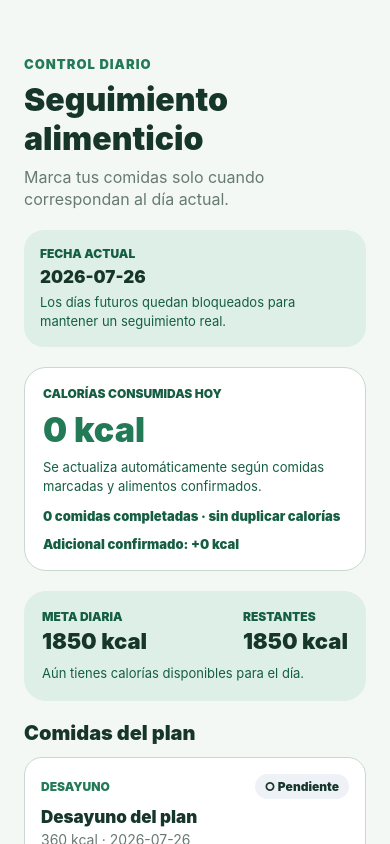
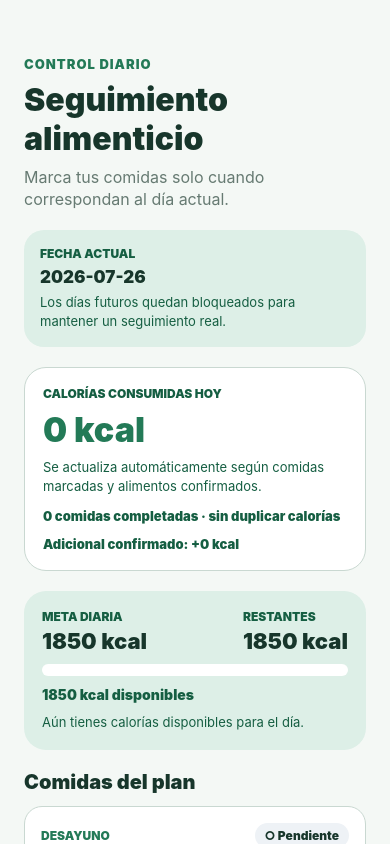
Before and after one commit to ravivanco/ProyectoInterculturalidad-G3, a React Native app in the folder movil/: screen /DailyTracking in a window 390 px wide. Built offline with nearby package versions, Linux system fonts and the light colour scheme; no server answers.

Commit message:
feat(movil): visualizar calorias restantes

```diff
--- a/movil/src/screens/tracking/DailyTrackingScreen.tsx
+++ b/movil/src/screens/tracking/DailyTrackingScreen.tsx
@@ -51,6 +51,7 @@ export function DailyTrackingScreen({ navigation }: NativeStackScreenProps<RootS
     [summary?.additionalFoods],
   );
   const remainingCalories = (summary?.calorieGoal ?? 0) - consumedCalories;
+  const calorieProgress = summary?.calorieGoal ? Math.min(consumedCalories / summary.calorieGoal, 1) : 0;
   const progress = useMemo(() => {
     const records = summary?.weightHistory ?? [];
     const last = records.at(-1);
@@ -170,6 +171,12 @@ export function DailyTrackingScreen({ navigation }: NativeStackScreenProps<RootS
             <Text style={[styles.balanceValue, remainingCalories < 0 ? styles.balanceDangerText : undefined]}>{remainingCalories} kcal</Text>
           </View>
         </View>
+        <View style={styles.remainingTrack}>
+          <View style={[styles.remainingFill, remainingCalories < 0 ? styles.remainingFillDanger : undefined, { width: `${calorieProgress * 100}%` }]} />
+        </View>
+        <Text style={[styles.remainingLabel, remainingCalories < 0 ? styles.balanceDangerText : undefined]}>
+          {remainingCalories < 0 ? `Exceso de ${Math.abs(remainingCalories)} kcal` : `${remainingCalories} kcal disponibles`}
+        </Text>
         <Text style={styles.infoHint}>{remainingCalories < 0 ? 'Superaste tu objetivo diario. Revisa tus registros adicionales.' : 'Aún tienes calorías disponibles para el día.'}</Text>
       </View>
 
@@ -361,6 +368,10 @@ const styles = StyleSheet.create({
   progressUp: { color: colors.danger },
   progressValue: { color: colors.text, fontSize: 28, fontWeight: '900' },
   progressVariation: { fontSize: 14, fontWeight: '900' },
+  remainingFill: { backgroundColor: colors.primary, borderRadius: 999, height: '100%' },
+  remainingFillDanger: { backgroundColor: colors.danger },
+  remainingLabel: { color: colors.primaryDark, fontSize: 14, fontWeight: '900' },
+  remainingTrack: { backgroundColor: colors.surface, borderRadius: 999, height: 12, overflow: 'hidden' },
   section: { gap: 12 },
   sectionTitle: { color: colors.text, fontSize: 20, fontWeight: '900' },
   statusBadge: { borderRadius: 999, paddingHorizontal: 10, paddingVertical: 5 },
```
